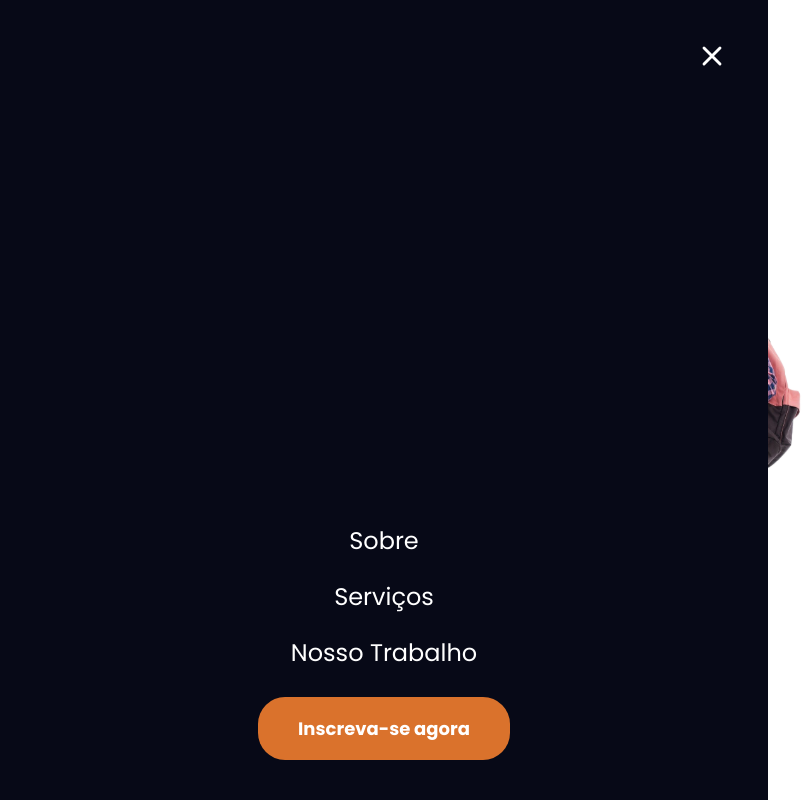
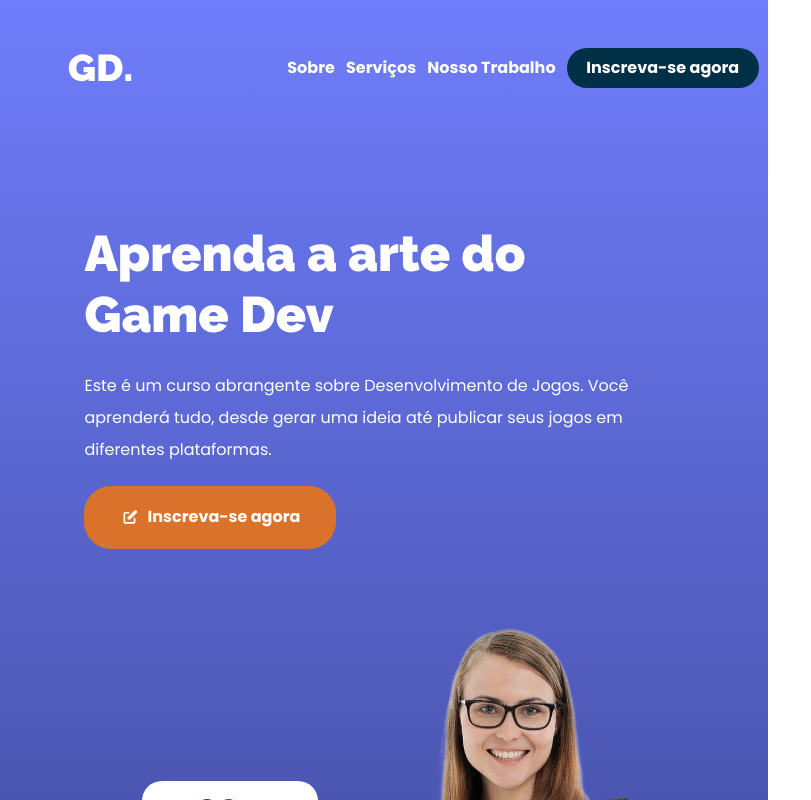
Before and after one commit to mirraelly/game-dev-react, a React (Vite) app: page / in a window 768 px wide. Shown: the top 800 px of the page, 811 px wide, since content can reach past the window. Built offline with nearby package versions, Linux system fonts and the light colour scheme.

Commit message:
add js to responsive menu

```diff
--- a/src/components/CourseInfo.jsx
+++ b/src/components/CourseInfo.jsx
@@ -9,7 +9,7 @@ const CourseInfo = () => {
     return (
         <section className="firstSection textBlue">
             <section className='leftSide textWhite' >
-                <h2>Aprenda a arte de Game Dev</h2>
+                <h2>Aprenda a arte do Game Dev</h2>
                 <p className='textSetting'>Este é um curso abrangente sobre Desenvolvimento de Jogos.
                     Você aprenderá tudo, desde gerar uma ideia até publicar seus jogos em diferentes plataformas.</p>
                 <Button className="enrollmentButton">
--- a/src/components/Menu.jsx
+++ b/src/components/Menu.jsx
@@ -1,11 +1,18 @@
 import '../styles/Menu.css';
 import x from '../assets/images/x.svg';
+import menu from '../assets/images/menu.svg';
+import { useState } from 'react';
 
 const Menu = () => {
+    const [open, setOpen] = useState(false);
     return (
-        <section className='menu'>
+        <>
+            <a id='responsiveMenu' onClick={() => { setOpen(true) }}>
+                <img src={menu} alt="Hamburguer Menu" className='icon-4x' />
+            </a>
+            <section className={`menu ${open ? 'open' : ''}`}>
                 <div>
-                    <img src={x} alt="Close button" className='icon-4x' />
+                    <img src={x} alt="Close button" className='icon-4x' onClick={() => { setOpen(false) }} />
                 </div>
                 <nav>
                     <ul className='textWhite seconde-menu-options'>
@@ -16,6 +23,7 @@ const Menu = () => {
                     </ul>
                 </nav>
             </section>
+        </>
     )
 }
 
--- a/src/components/Nav.jsx
+++ b/src/components/Nav.jsx
@@ -1,18 +1,16 @@
 import '../styles/Header.css';
-import menu from '../assets/images/menu.svg';
+import Menu from './Menu';
 
 const Nav = () => {
     return (
-        <nav className='menu'>
+        <nav>
             <ul className='menuOptions'>
                 <li>Sobre</li>
                 <li>Serviços</li>
                 <li>Nosso Trabalho</li>
                 <li className='enrollment-btn'>Inscreva-se agora</li>
             </ul>
-            <a id='responsiveMenu'>
-                <img src= {menu} alt="Hamburguer Menu" className='icon-4x' />
-            </a>
+            <Menu />
         </nav>
     );
 };
--- a/src/index.css
+++ b/src/index.css
@@ -202,7 +202,7 @@ img {
 
 /* mobile */
 
-@media screen and (max-width: 720px) {
+@media screen and (max-width: 640px) {
 
 	.cabecalho {
 		padding: 13.25% 0 9.25% 0;
@@ -212,7 +212,7 @@ img {
 		display: none;
 	}
 
-	.logo{
+	.logo {
 		width: 4em;
 	}
 
@@ -270,7 +270,47 @@ img {
 	}
 }
 
-/* @media screen and (min-width: 720px) and (max-width: 1024px) {} */
+/* tablet */
 
-/* tablet */
-/* @media screen and (max-width: 1024px) {} */
+ @media screen and (min-width: 640px) and (max-width: 1024px) {
+
+/* @media screen and (max-width: 1008px) { */
+
+	.cabecalho {
+		padding: 6.25% 0 3.25% 0;
+		width: 90%;
+		display: flex;
+		justify-content: space-between;
+	}
+
+	.logo {
+		width: 4em;
+	}
+
+	.menuOptions {
+		gap: 0.7em;
+	}
+
+	.enrollment-btn,
+	.enrollment>span {
+		font-size: 1rem;
+	}
+
+	.firstSection {
+		display: block;
+		padding: 14em 13% 0 11%;
+		overflow: hidden;
+	}
+
+	.firstSection .baloon {
+		width: 11em;
+	}
+
+	.firstSection .middle> :nth-child(2) {
+		width: 87%;
+	}
+
+	.rightSide img {
+		width: 123%;
+	}
+}
--- a/src/styles/Menu.css
+++ b/src/styles/Menu.css
@@ -1,14 +1,18 @@
 .menu {
+    display: none;
+}
+
+.menu.open {
     background-color: #070917;
     position: fixed;
     left: 0;
     top: 0;
     bottom: 0;
     right: 0;
-    z-index: 1;
+    z-index: 2;
     display: flex;
     flex-direction: column;
-    justify-content: space-between;
+    justify-content: space-around;
     padding: 2.5em;
 }
 
```
Lines whose indentation alone changed are shown as unchanged.
